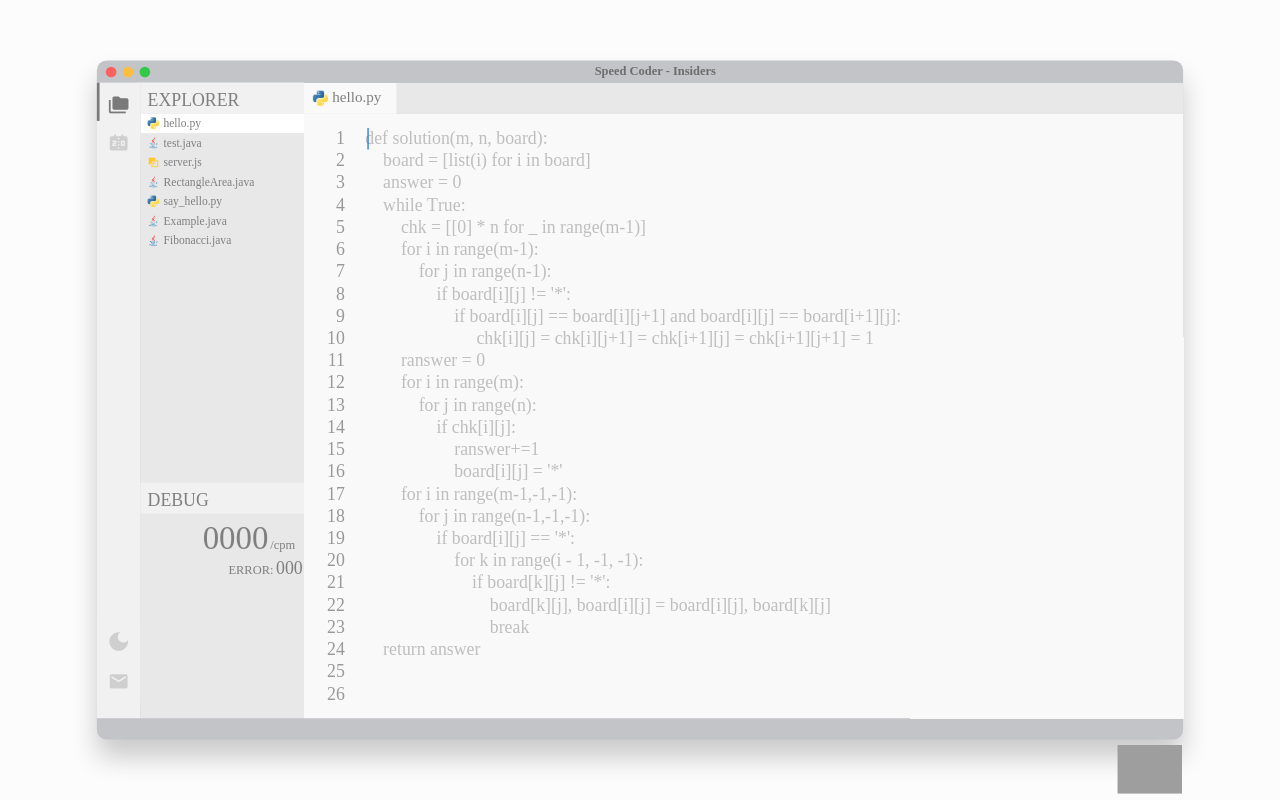
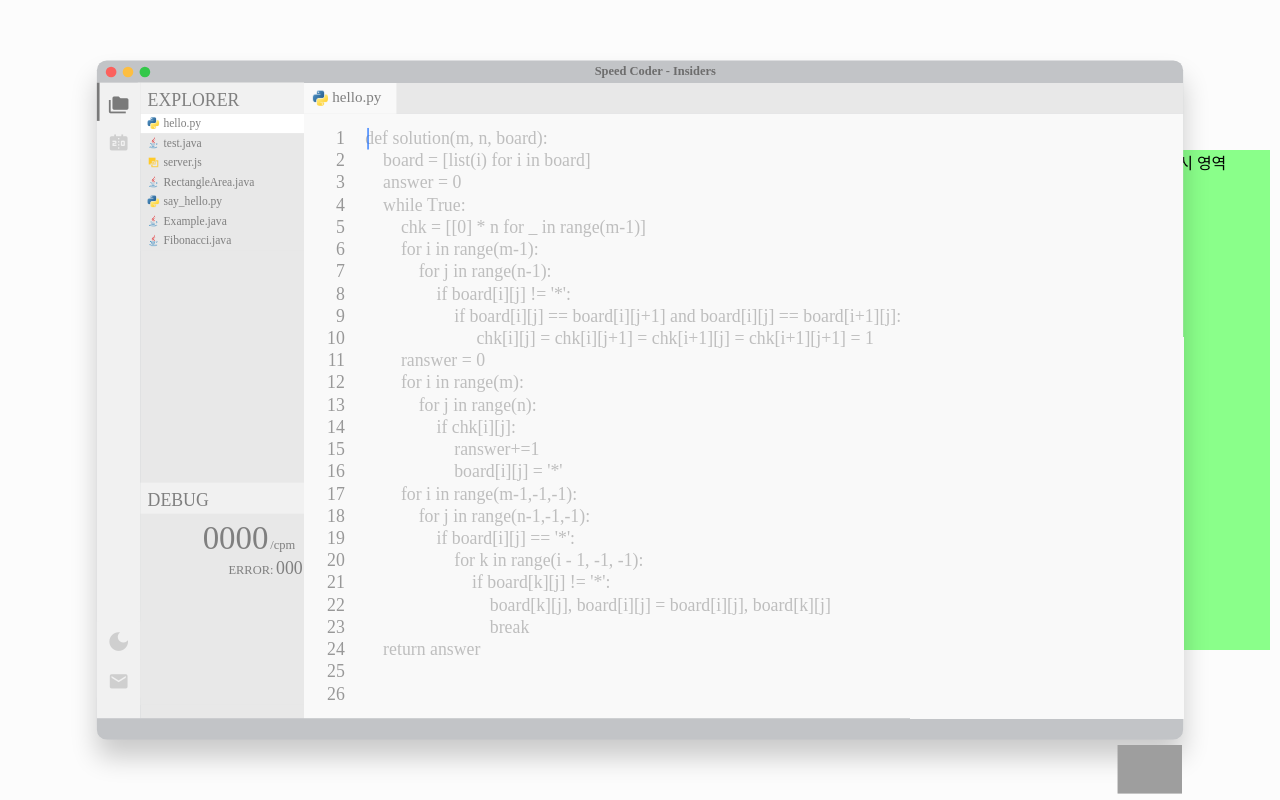
Before and after one commit to Seol-JY/SpeedCoder, a React (Create React App) app in the folder client/: page / in a window 1280 px wide. Built offline with nearby package versions, Linux system fonts and the light colour scheme; no server answers; grey boxes are pictures that could not be loaded; a web font is replaced by a local one.

Commit message:
[FEAT]: 광고 삽입

```diff
--- a/client/src/App.js
+++ b/client/src/App.js
@@ -9,6 +9,7 @@ import { useState, useEffect } from "react";
 import { Provider } from "react-redux";
 import store from "./redux/store";
 import Draggable from "react-draggable";
+import InFeedAdvertise from "./components/advertises/InFeedAdvertise";
 
 function App() {
   const [section, setSection] = useState("1");
@@ -24,36 +25,36 @@ function App() {
   const [counterValue, setCounterValue] = useState(0);
 
   useEffect(() => {
-    fetchCounterValue();
+    // fetchCounterValue();
     egg();
   }, []);
 
-  const fetchCounterValue = async () => {
-    try {
-      const response = await fetch("/counter");
-      if (!response.ok) {
-        throw new Error("Failed to fetch counter value");
-      }
-      const data = await response.json();
-      setCounterValue(data.value);
-    } catch (error) {
-      console.error("Failed to fetch counter value:", error);
-    }
-  };
-  const increaseCounter = async () => {
-    try {
-      const response = await fetch(`/counter?amount=${1}`, {
-        method: "POST",
-      });
-      if (!response.ok) {
-        throw new Error("Failed to increase counter value");
-      }
-      setCounterValue((prevValue) => prevValue + 1);
-      setButtonClicked(true);
-    } catch (error) {
-      console.error("Failed to increase counter value:", error);
-    }
-  };
+  // const fetchCounterValue = async () => {
+  //   try {
+  //     const response = await fetch("/counter");
+  //     if (!response.ok) {
+  //       throw new Error("Failed to fetch counter value");
+  //     }
+  //     const data = await response.json();
+  //     setCounterValue(data.value);
+  //   } catch (error) {
+  //     console.error("Failed to fetch counter value:", error);
+  //   }
+  // };
+  // const increaseCounter = async () => {
+  //   try {
+  //     const response = await fetch(`/counter?amount=${1}`, {
+  //       method: "POST",
+  //     });
+  //     if (!response.ok) {
+  //       throw new Error("Failed to increase counter value");
+  //     }
+  //     setCounterValue((prevValue) => prevValue + 1);
+  //     setButtonClicked(true);
+  //   } catch (error) {
+  //     console.error("Failed to increase counter value:", error);
+  //   }
+  // };
 
   const handleResize = () => {
     setScale(Math.min(window.innerWidth / 1400, window.innerHeight / 900));
@@ -115,6 +116,19 @@ function App() {
           </button>
         )}
       </div> */}
+      <div
+        style={{
+          margin: "0 10px 0 0",
+          position: "absolute",
+          right: "0",
+          top: "calc(100vh/2 - 250px)",
+          display: "flex",
+          justifyContent: "space-around",
+          alignItems: "center",
+        }}
+      >
+        <InFeedAdvertise />
+      </div>
       <div className="scale-wrapper" style={{ transform: `scale(${scale})` }}>
         <Draggable onDrag={(e, data) => trackPos(data)}>
           <div className="form no-drag">
--- a/client/src/components/LeaderBoard.jsx
+++ b/client/src/components/LeaderBoard.jsx
@@ -63,8 +63,8 @@ export default function LeaderBoard({ daynight }) {
     </ul>
   ) : (
     <ul className="sidebarsection-rank">
-      {items
-        .map((s, i) => {
+      {
+        items.map((s, i) => {
           // if (i === 2) {
           //   return (
           //     <li key={s._id} ref={prev}>
@@ -84,17 +84,19 @@ export default function LeaderBoard({ daynight }) {
             </li>
           );
         })
-        .reduce((acc, curr, i) => {
-          if (i === 3) {
-            acc.push(
-              <li key="advertise">
-                <InFeedAdvertise />
-              </li>
-            );
-          }
-          acc.push(curr);
-          return acc;
-        }, [])}
+        // 인피드 광고가 3번째에 삽입되어야 하나, 최소 width를 만족하지 못해 제거
+        // .reduce((acc, curr, i) => {
+        //   if (i === 3) {
+        //     acc.push(
+        //       <li key="advertise">
+        //         <InFeedAdvertise />
+        //       </li>
+        //     );
+        //   }
+        //   acc.push(curr);
+        //   return acc;
+        // }, [])
+      }
       {loading && (
         <li>
           <ul>
--- a/client/src/components/advertises/InFeedAdvertise.jsx
+++ b/client/src/components/advertises/InFeedAdvertise.jsx
@@ -1,12 +1,6 @@
 import { useEffect } from "react";
 
-const InFeedAdvertise = ({
-  className = "adsbygoogle",
-  client = "ca-pub-8658385917169302",
-  slot = "1562420452",
-  format = "fluid",
-  layoutKey = "-fp+68-11-df+sd",
-}) => {
+const InFeedAdvertise = () => {
   useEffect(() => {
     if (process.env.NODE_ENV === "production")
       try {
@@ -24,10 +18,9 @@ const InFeedAdvertise = ({
         style={{
           background: "#8aff8a",
           color: "black",
-          fontSize: "18px",
-          fontWeight: "bold",
-          textAlign: "center",
-          padding: "16px",
+          display: "inline-block",
+          width: "140px",
+          height: "500px",
         }}
       >
         광고 표시 영역
@@ -36,18 +29,15 @@ const InFeedAdvertise = ({
   //production인 경우 구글 광고 표시
   return (
     <ins
-      className={className}
+      className="adsbygoogle"
       style={{
-        overflowX: "auto",
-        overflowY: "hidden",
-        display: "block",
-        textAlign: "center",
+        display: "inline-block",
+        width: "140px",
+        height: "500px",
       }}
-      data-ad-client={client}
-      data-ad-slot={slot}
-      data-ad-format={format}
-      data-ad-layout-key={layoutKey}
-    />
+      data-ad-client="ca-pub-8658385917169302"
+      data-ad-slot="5603304488"
+    ></ins>
   );
 };
 
```
